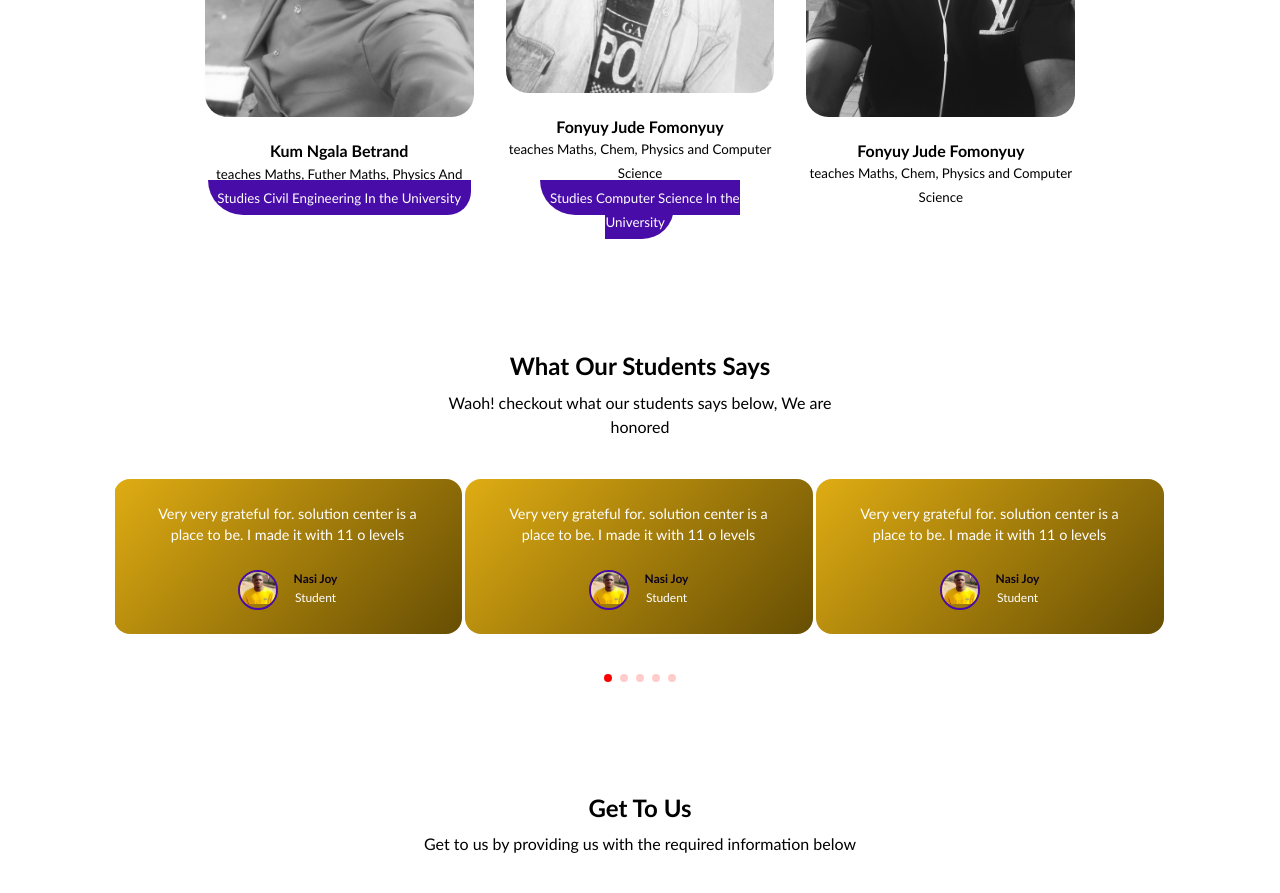
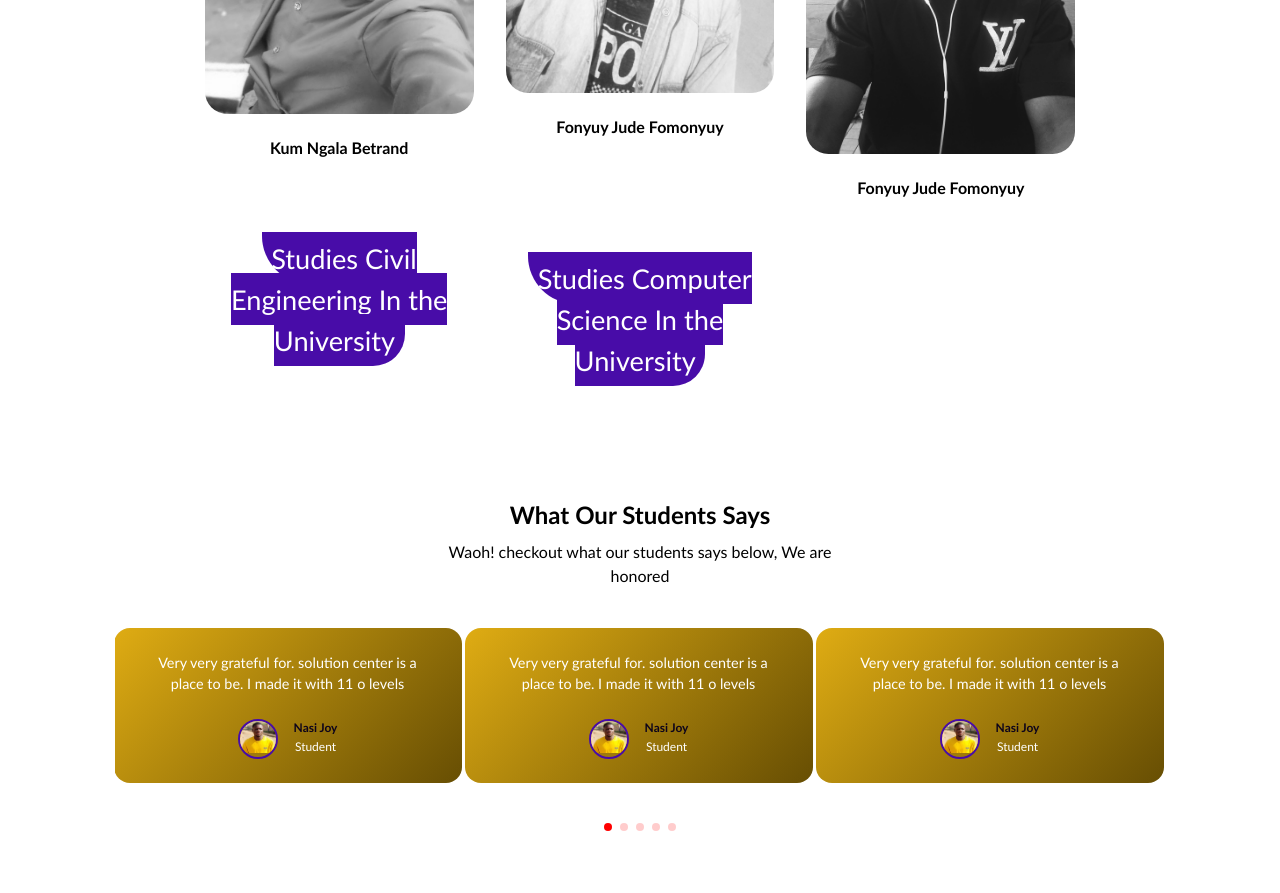
Before and after one commit to Fonyuygita/school-website, a plain HTML site: page index.html in a window 1280 px wide. Shown: the part 2180-3073 px from the top of the page. Drawn offline with nearby package versions, Linux system fonts and the light colour scheme; files that its build step writes are made by us from their sources.

Commit message:
changes made

```diff
--- a/partials/_members.scss
+++ b/partials/_members.scss
@@ -66,6 +66,8 @@ img.imgt{
 
     small{
 margin-bottom: 2rem;
+color: white;
+font-size: 1.7rem;
     }
      span{
         background: $primary-color;
```
